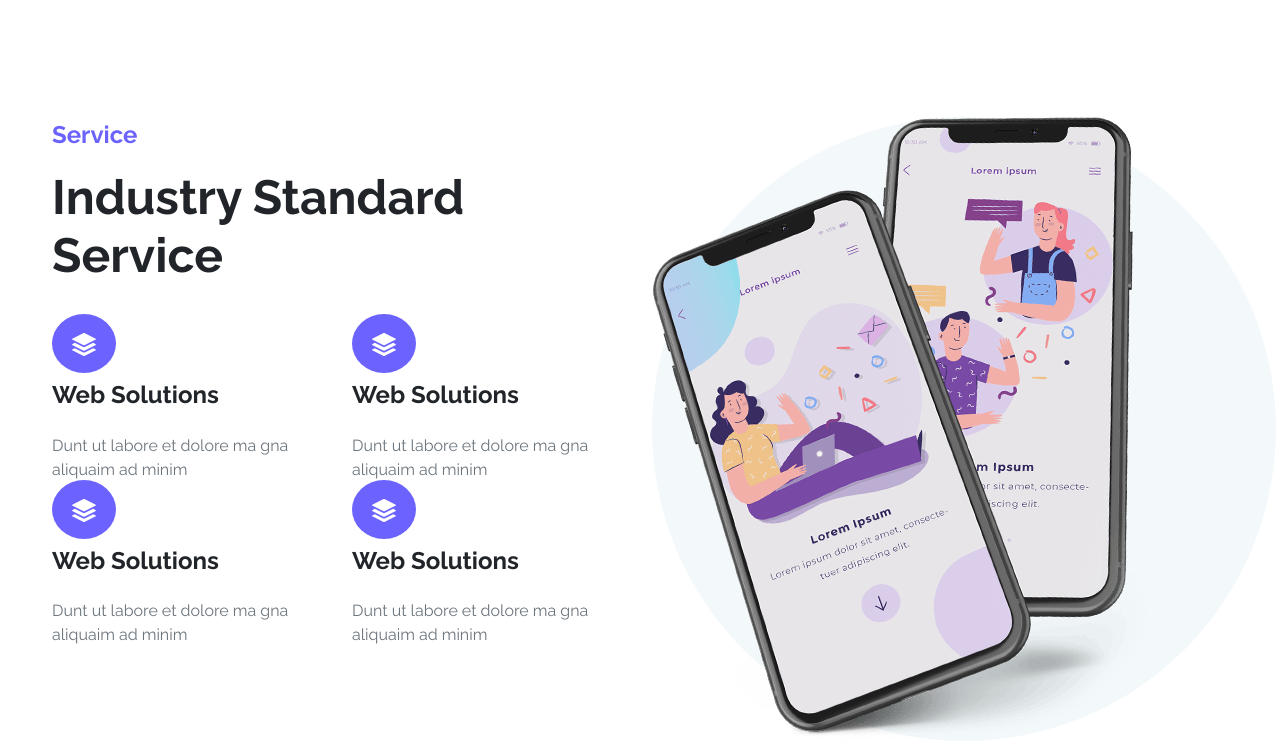
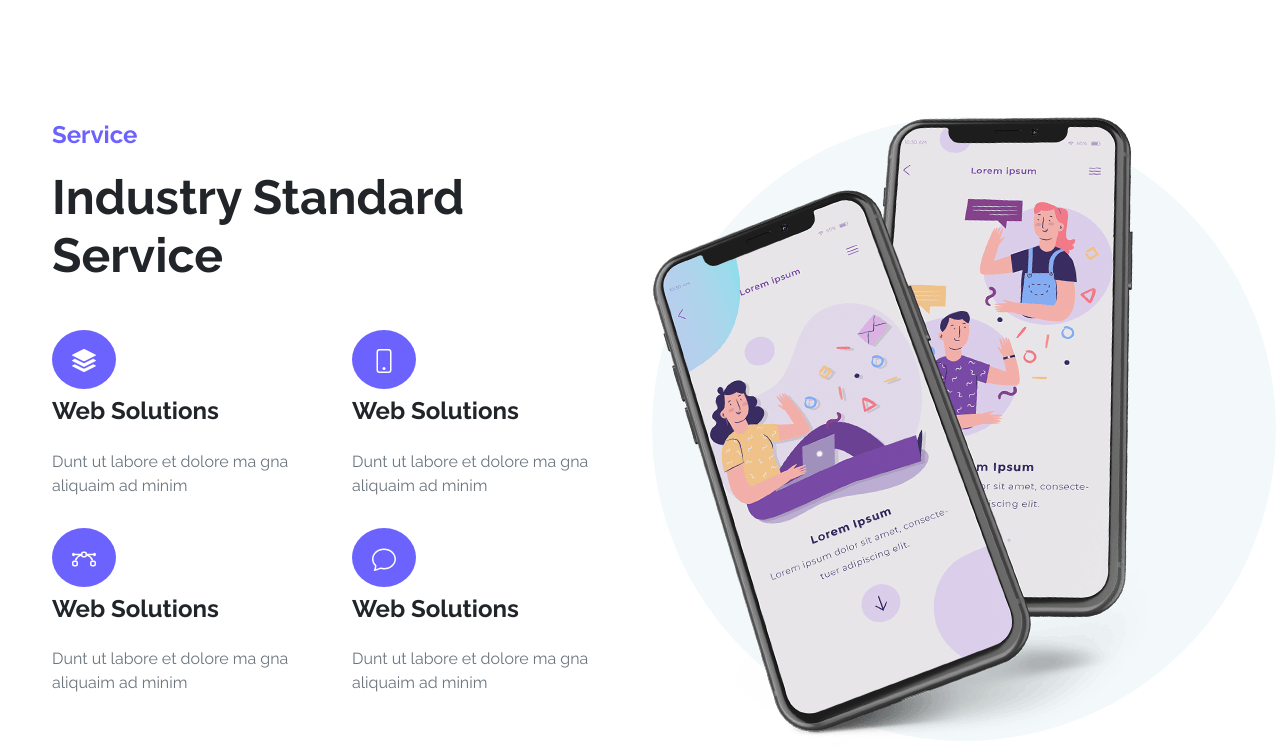
Before and after one commit to Linamohamed89/2050, a plain HTML site: page index.html in a window 1280 px wide. Shown: the part 1551-2299 px from the top of the page. Drawn offline with nearby package versions, Linux system fonts and the light colour scheme.

Commit message:
finish service section

```diff
--- a/index.html
+++ b/index.html
@@ -112,7 +112,7 @@
             <p class="text-subtitle">Service</p>
            <h1 class="text-title">Industry Standard Service</h1>
            <div class="row mt-5">
-            <div class="col-lg-6 ">
+            <div class="col-lg-6 my-3">
                <span class="service-icon"><svg xmlns="http://www.w3.org/2000/svg" width="24" height="24" fill="white" class="bi bi-stack" viewBox="0 0 16 16">
                 <path d="m14.12 10.163 1.715.858c.22.11.22.424 0 .534L8.267 15.34a.598.598 0 0 1-.534 0L.165 11.555a.299.299 0 0 1 0-.534l1.716-.858 5.317 2.659c.505.252 1.1.252 1.604 0l5.317-2.66zM7.733.063a.598.598 0 0 1 .534 0l7.568 3.784a.3.3 0 0 1 0 .535L8.267 8.165a.598.598 0 0 1-.534 0L.165 4.382a.299.299 0 0 1 0-.535L7.733.063z"/>
                 <path d="m14.12 6.576 1.715.858c.22.11.22.424 0 .534l-7.568 3.784a.598.598 0 0 1-.534 0L.165 7.968a.299.299 0 0 1 0-.534l1.716-.858 5.317 2.659c.505.252 1.1.252 1.604 0l5.317-2.659z"/>
@@ -120,27 +120,26 @@
 <h4 class="fw-bold my-4">Web Solutions</h4>
 <p class="text-secondary">Dunt ut labore et dolore ma gna aliquaim ad minim</p>
             </div>
-            <div class="col-lg-6 ">
-                <span class="service-icon"><svg xmlns="http://www.w3.org/2000/svg" width="24" height="24" fill="white" class="bi bi-stack" viewBox="0 0 16 16">
-                 <path d="m14.12 10.163 1.715.858c.22.11.22.424 0 .534L8.267 15.34a.598.598 0 0 1-.534 0L.165 11.555a.299.299 0 0 1 0-.534l1.716-.858 5.317 2.659c.505.252 1.1.252 1.604 0l5.317-2.66zM7.733.063a.598.598 0 0 1 .534 0l7.568 3.784a.3.3 0 0 1 0 .535L8.267 8.165a.598.598 0 0 1-.534 0L.165 4.382a.299.299 0 0 1 0-.535L7.733.063z"/>
-                 <path d="m14.12 6.576 1.715.858c.22.11.22.424 0 .534l-7.568 3.784a.598.598 0 0 1-.534 0L.165 7.968a.299.299 0 0 1 0-.534l1.716-.858 5.317 2.659c.505.252 1.1.252 1.604 0l5.317-2.659z"/>
-               </svg></span>
+            <div class="col-lg-6 my-3">
+                <span class="service-icon"><svg xmlns="http://www.w3.org/2000/svg" width="24" height="24" fill="white" class="bi bi-phone" viewBox="0 0 16 16">
+                    <path d="M11 1a1 1 0 0 1 1 1v12a1 1 0 0 1-1 1H5a1 1 0 0 1-1-1V2a1 1 0 0 1 1-1h6zM5 0a2 2 0 0 0-2 2v12a2 2 0 0 0 2 2h6a2 2 0 0 0 2-2V2a2 2 0 0 0-2-2H5z"/>
+                    <path d="M8 14a1 1 0 1 0 0-2 1 1 0 0 0 0 2z"/>
+                  </svg></span>
  <h4 class="fw-bold my-4">Web Solutions</h4>
  <p class="text-secondary">Dunt ut labore et dolore ma gna aliquaim ad minim</p>
              </div>
-             <div class="col-lg-6 ">
-                <span class="service-icon"><svg xmlns="http://www.w3.org/2000/svg" width="24" height="24" fill="white" class="bi bi-stack" viewBox="0 0 16 16">
-                 <path d="m14.12 10.163 1.715.858c.22.11.22.424 0 .534L8.267 15.34a.598.598 0 0 1-.534 0L.165 11.555a.299.299 0 0 1 0-.534l1.716-.858 5.317 2.659c.505.252 1.1.252 1.604 0l5.317-2.66zM7.733.063a.598.598 0 0 1 .534 0l7.568 3.784a.3.3 0 0 1 0 .535L8.267 8.165a.598.598 0 0 1-.534 0L.165 4.382a.299.299 0 0 1 0-.535L7.733.063z"/>
-                 <path d="m14.12 6.576 1.715.858c.22.11.22.424 0 .534l-7.568 3.784a.598.598 0 0 1-.534 0L.165 7.968a.299.299 0 0 1 0-.534l1.716-.858 5.317 2.659c.505.252 1.1.252 1.604 0l5.317-2.659z"/>
-               </svg></span>
+             <div class="col-lg-6 my-3">
+                <span class="service-icon"><svg xmlns="http://www.w3.org/2000/svg" width="24" height="24" fill="white" class="bi bi-bezier" viewBox="0 0 16 16">
+                    <path fill-rule="evenodd" d="M0 10.5A1.5 1.5 0 0 1 1.5 9h1A1.5 1.5 0 0 1 4 10.5v1A1.5 1.5 0 0 1 2.5 13h-1A1.5 1.5 0 0 1 0 11.5v-1zm1.5-.5a.5.5 0 0 0-.5.5v1a.5.5 0 0 0 .5.5h1a.5.5 0 0 0 .5-.5v-1a.5.5 0 0 0-.5-.5h-1zm10.5.5A1.5 1.5 0 0 1 13.5 9h1a1.5 1.5 0 0 1 1.5 1.5v1a1.5 1.5 0 0 1-1.5 1.5h-1a1.5 1.5 0 0 1-1.5-1.5v-1zm1.5-.5a.5.5 0 0 0-.5.5v1a.5.5 0 0 0 .5.5h1a.5.5 0 0 0 .5-.5v-1a.5.5 0 0 0-.5-.5h-1zM6 4.5A1.5 1.5 0 0 1 7.5 3h1A1.5 1.5 0 0 1 10 4.5v1A1.5 1.5 0 0 1 8.5 7h-1A1.5 1.5 0 0 1 6 5.5v-1zM7.5 4a.5.5 0 0 0-.5.5v1a.5.5 0 0 0 .5.5h1a.5.5 0 0 0 .5-.5v-1a.5.5 0 0 0-.5-.5h-1z"/>
+                    <path d="M6 4.5H1.866a1 1 0 1 0 0 1h2.668A6.517 6.517 0 0 0 1.814 9H2.5c.123 0 .244.015.358.043a5.517 5.517 0 0 1 3.185-3.185A1.503 1.503 0 0 1 6 5.5v-1zm3.957 1.358A1.5 1.5 0 0 0 10 5.5v-1h4.134a1 1 0 1 1 0 1h-2.668a6.517 6.517 0 0 1 2.72 3.5H13.5c-.123 0-.243.015-.358.043a5.517 5.517 0 0 0-3.185-3.185z"/>
+                  </svg></span>
  <h4 class="fw-bold my-4">Web Solutions</h4>
  <p class="text-secondary">Dunt ut labore et dolore ma gna aliquaim ad minim</p>
              </div>
-             <div class="col-lg-6 ">
-                <span class="service-icon"><svg xmlns="http://www.w3.org/2000/svg" width="24" height="24" fill="white" class="bi bi-stack" viewBox="0 0 16 16">
-                 <path d="m14.12 10.163 1.715.858c.22.11.22.424 0 .534L8.267 15.34a.598.598 0 0 1-.534 0L.165 11.555a.299.299 0 0 1 0-.534l1.716-.858 5.317 2.659c.505.252 1.1.252 1.604 0l5.317-2.66zM7.733.063a.598.598 0 0 1 .534 0l7.568 3.784a.3.3 0 0 1 0 .535L8.267 8.165a.598.598 0 0 1-.534 0L.165 4.382a.299.299 0 0 1 0-.535L7.733.063z"/>
-                 <path d="m14.12 6.576 1.715.858c.22.11.22.424 0 .534l-7.568 3.784a.598.598 0 0 1-.534 0L.165 7.968a.299.299 0 0 1 0-.534l1.716-.858 5.317 2.659c.505.252 1.1.252 1.604 0l5.317-2.659z"/>
-               </svg></span>
+             <div class="col-lg-6 my-3">
+                <span class="service-icon"><svg xmlns="http://www.w3.org/2000/svg" width="24" height="24" fill="white" class="bi bi-chat" viewBox="0 0 16 16">
+                    <path d="M2.678 11.894a1 1 0 0 1 .287.801 10.97 10.97 0 0 1-.398 2c1.395-.323 2.247-.697 2.634-.893a1 1 0 0 1 .71-.074A8.06 8.06 0 0 0 8 14c3.996 0 7-2.807 7-6 0-3.192-3.004-6-7-6S1 4.808 1 8c0 1.468.617 2.83 1.678 3.894zm-.493 3.905a21.682 21.682 0 0 1-.713.129c-.2.032-.352-.176-.273-.362a9.68 9.68 0 0 0 .244-.637l.003-.01c.248-.72.45-1.548.524-2.319C.743 11.37 0 9.76 0 8c0-3.866 3.582-7 8-7s8 3.134 8 7-3.582 7-8 7a9.06 9.06 0 0 1-2.347-.306c-.52.263-1.639.742-3.468 1.105z"/>
+                  </svg></span>
  <h4 class="fw-bold my-4">Web Solutions</h4>
  <p class="text-secondary">Dunt ut labore et dolore ma gna aliquaim ad minim</p>
              </div>
```
